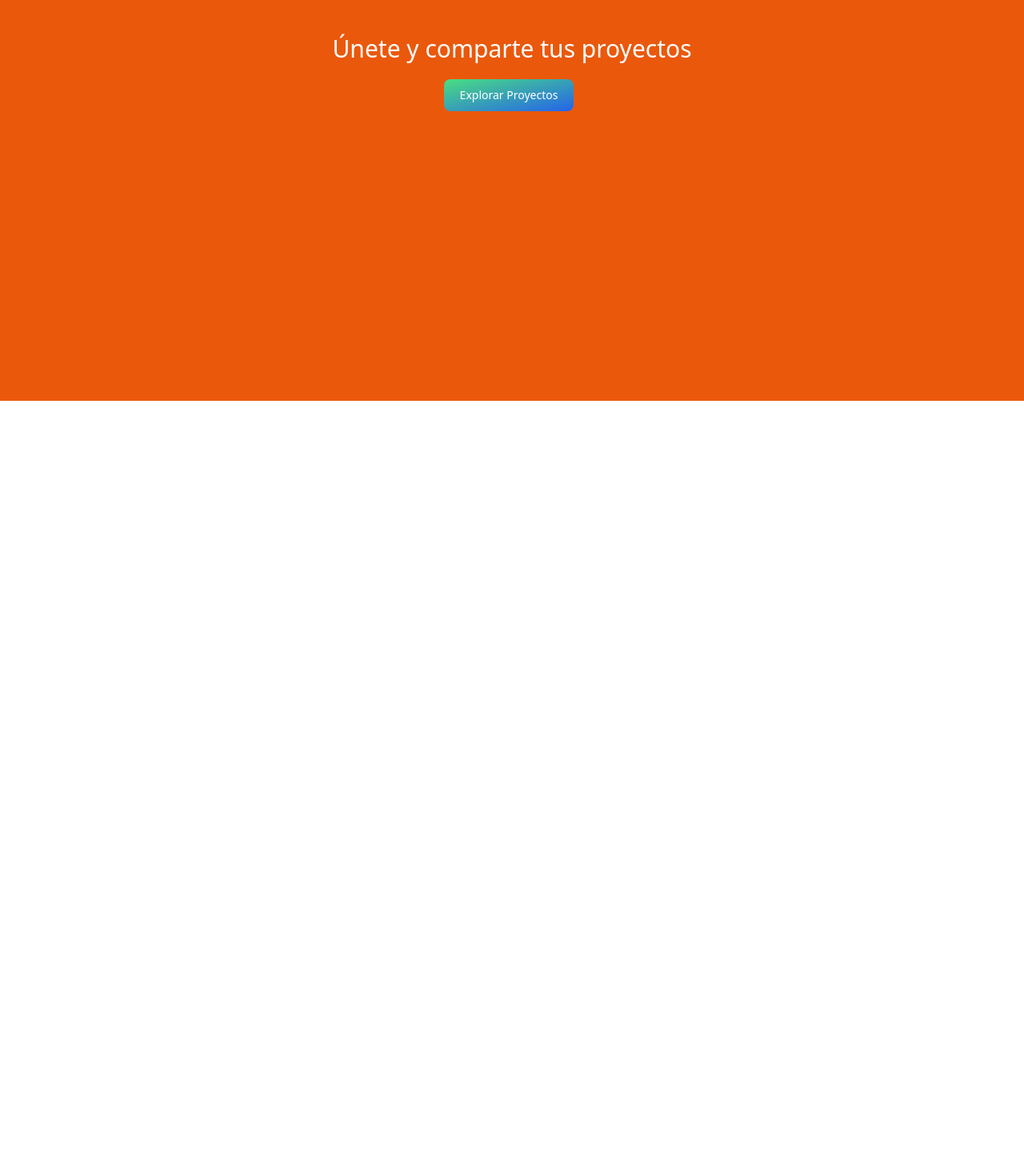
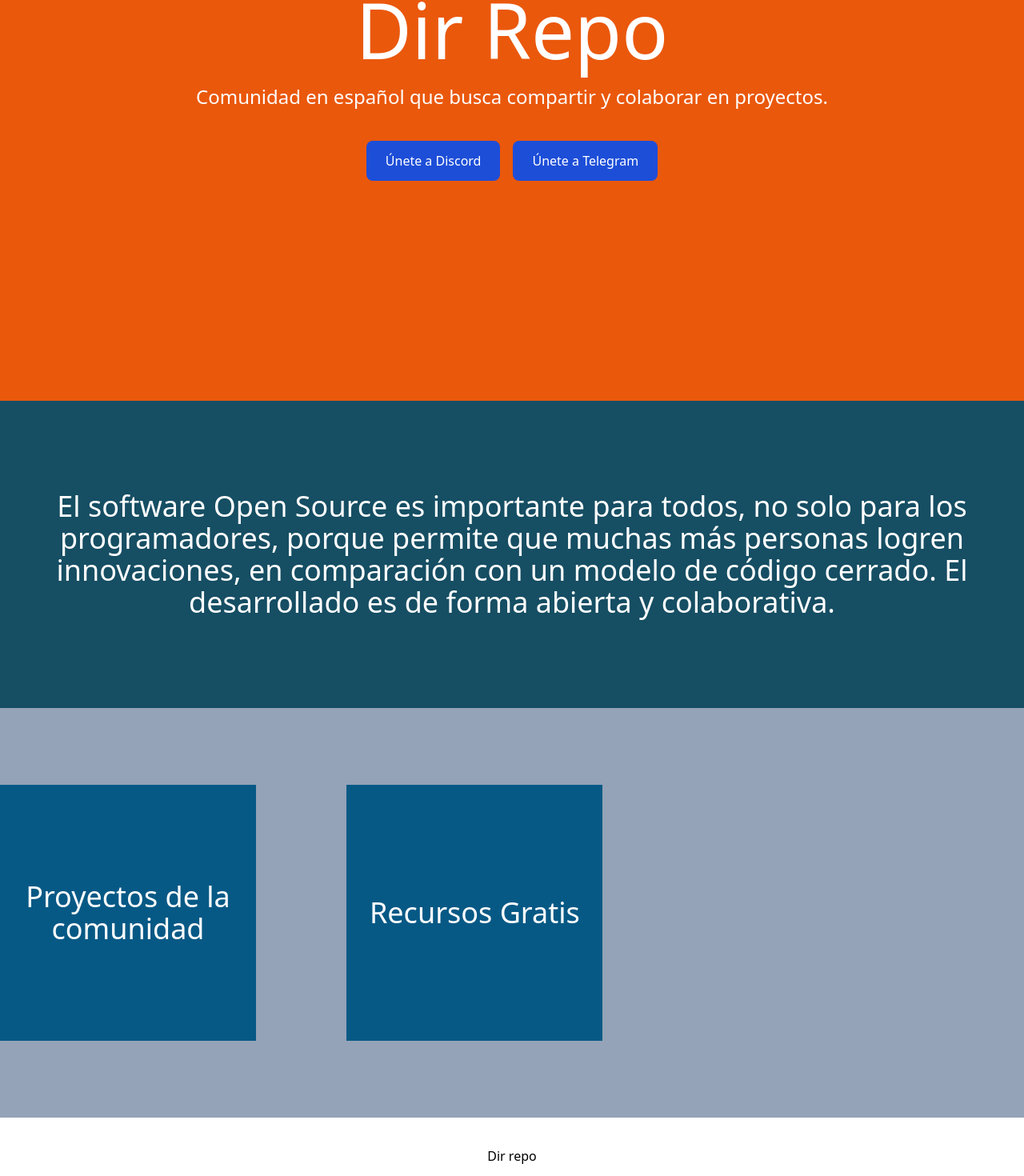
Before and after one commit to omarcardoze/bucorecursos, a Next.js app: page / in a window 1280 px wide. Shown: the part 299-1769 px from the top of the page at 80% size. Before the commit the page ends 800 px from the top, so only its background shows below. Built offline with nearby package versions, Linux system fonts and the light colour scheme.

Commit message:
Add new section homepage

```diff
--- /dev/null
+++ b/components/Footer.tsx
@@ -0,0 +1,10 @@
+
+export const Footer = () => {
+  return (
+    <footer className="w-full h-24 flex justify-center items-center">
+        <div className="contaiener">
+            <p className="">Dir repo</p>
+        </div>
+    </footer>
+  )
+}
--- a/components/Header.tsx
+++ b/components/Header.tsx
@@ -6,7 +6,7 @@ export const Header = () => {
     <header className='w-full h-[34rem] bg-gradient-to-r from-cyan-500 to-blue-500 flex items-center justify-center flex-col relative'>
      <Navbar />
         <div className='container z-50'>
-          <h1 className='text-white text-6xl text-center'>Directorio de repositorios</h1>
+          <h1 className='text-white text-6xl text-center'>Proyectos de la comunidad</h1>
         </div>
 
      {/* SVG generado en https://getwaves.io/ */}
--- a/pages/index.tsx
+++ b/pages/index.tsx
@@ -1,11 +1,13 @@
+import Link from 'next/link'
+import { Footer } from '../components/Footer'
 import { HeadPage } from '../components/HeadPage'
 import Navbar from '../components/Navbar'
-import Link from 'next/link'
 
 const Home = () => {
   return (
-    <main className='w-auto h-screen flex flex-col items-center bg-orange-600 justify-center'>
-      <HeadPage />
+    <main>
+     <section className='w-auto h-screen flex flex-col items-center bg-orange-600 justify-center'>
+       <HeadPage />
      <Navbar />
 
      {/* SVG generado en https://getwaves.io/ */}
@@ -14,11 +16,42 @@ const Home = () => {
       </path>
     </svg>
 
-     <h1 className='text-white text-3xl text-center'>Únete y comparte tus proyectos</h1>
-     <Link href="/projects">
-        <a className='text-white bg-gradient-to-br from-green-400 to-blue-600 hover:bg-gradient-to-bl font-medium rounded-lg text-sm px-5 py-2.5 text-center mr-2 my-5'>Explorar Proyectos</a>
-     </Link>
-    </main>
+     <h1 className='text-white text-8xl text-center'>Dir Repo</h1>
+     <p className='text-white text-center text-2xl p-5'>Comunidad en español que busca compartir y colaborar en proyectos.</p>
+
+    <div className='mt-8'>
+       <a href='https://discord.gg/rXsh9Fwz' className='text-white bg-blue-700 hover:bg-blue-800 focus:ring-4 focus:outline-none focus:ring-blue-300 font-medium rounded-lg text-base px-6 py-3.5 text-center dark:bg-blue-600 dark:hover:bg-blue-700 dark:focus:ring-blue-800 mr-4 cursor-pointer'>
+        Únete a Discord
+       </a>
+      <a href='https://t.me/opensourcees' className='text-white bg-blue-700 hover:bg-blue-800 focus:ring-4 focus:outline-none focus:ring-blue-300 font-medium rounded-lg text-base px-6 py-3.5 text-center dark:bg-blue-600 dark:hover:bg-blue-700 dark:focus:ring-blue-800 cursor-pointer'>
+        Únete a Telegram
+      </a>
+    </div>
+     </section>
+
+    <section className='w-full h-96 flex justify-center bg-cyan-900'>
+     <div className='container w-full h-auto flex justify-center items-center'>
+       <p className='text-white md:text-4xl text-xl md:px-10 text-center'>El software Open Source es importante para todos, no solo para los programadores, porque permite que muchas más personas logren innovaciones, en comparación con un modelo de código cerrado. El desarrollado es de forma abierta y colaborativa.</p>
+     </div>
+    </section>
+
+    <section className='w-full h-[32rem] bg-slate-400 flex justify-center items-center'>
+      <div className='w-full h-auto container grid grid-cols-400 justify-center items-center gap-5'>
+        <Link href='/projects'>
+          <article className='w-80 h-80 py-10 grid place-content-center cursor-pointer bg-sky-800'>
+            <h2 className='text-white text-4xl text-center'>Proyectos de la comunidad</h2>
+        </article>
+        </Link>
+
+        <Link href='/'>
+          <article className='lg:w-80 lg:h-80 w-36 h-36  grid place-content-center cursor-pointer bg-sky-800'>
+            <h2 className='text-white text-4xl text-center'>Recursos Gratis</h2>
+          </article>
+        </Link>
+      </div>
+    </section>
+    <Footer />
+  </main>
   )
 }
 
```
